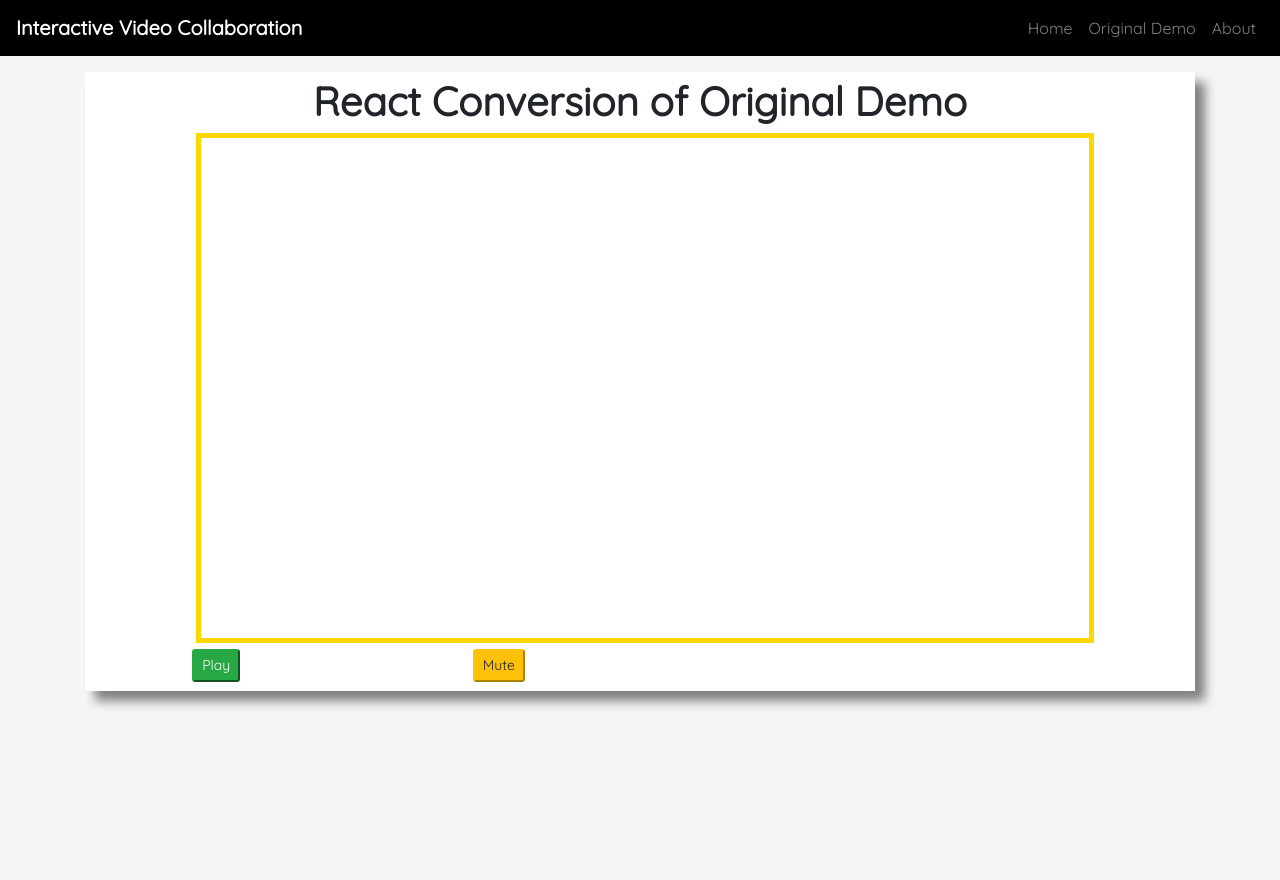
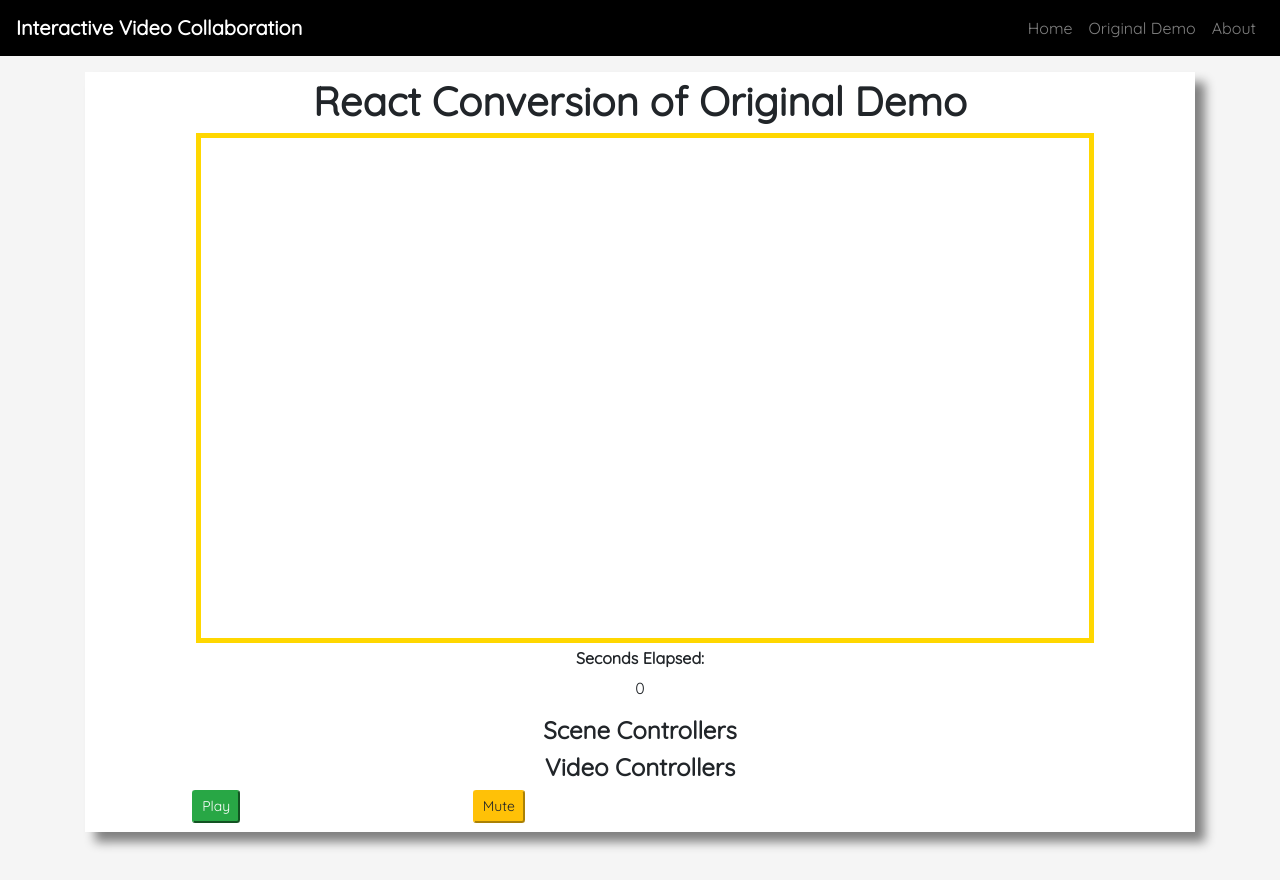
Before and after one commit to nick-ramsay/InteractiveVideoCollaborationReact, a React (Create React App) app: page /original-demo in a window 1280 px wide. Before the commit the page ends 800 px from the top, so only its background shows below. Built offline with nearby package versions, Linux system fonts and the light colour scheme.

Commit message:
Video controllers now work, video div hidden

```diff
--- a/src/pages/OriginalDemo/OriginalDemo.js
+++ b/src/pages/OriginalDemo/OriginalDemo.js
@@ -8,6 +8,13 @@ import "./style.css";
 var parentStyle = {
     margin: "0 auto",
     width: "888px"
+}
+
+var scenes = {
+    scene1: 5,
+    scene2: 10,
+    scene3: 15,
+    scene4: 20
 }
 
 var v;
@@ -24,7 +31,8 @@ class OriginalDemo extends Component {
 
     state = {
         videoPlaying: false,
-        videoMuted: false
+        videoMuted: false,
+        currentVideoTime: 0.00
     }
 
     componentDidMount() {
@@ -38,31 +46,69 @@ class OriginalDemo extends Component {
 
     refreshCanvasVideo = () => setInterval(() => {
         this.renderVideo();
+        this.currentVideoTime();
     }, 20);
+
+    currentVideoTime = () => {
+        this.setState({ currentVideoTime: v.currentTime })
+    }
 
     playVideo = event => {
         event.preventDefault();
 
-        this.setState({ videoPlaying: true });
+        this.setState({
+            videoPlaying: true
+        }, () => {
+            this.handleVideoControls()
+        });
+
     }
 
     pauseVideo = event => {
         event.preventDefault();
 
-        this.setState({ videoPlaying: false }).then(this.renderVideo);
+        this.setState({
+            videoPlaying: false
+        }, () => {
+            this.handleVideoControls()
+        })
+
     }
 
     muteVideo = event => {
         event.preventDefault();
 
-        this.setState({ videoMuted: true });
+        this.setState({
+            videoMuted: true
+        }, () => {
+            this.handleVideoControls()
+        })
     }
 
 
     unmuteVideo = event => {
         event.preventDefault();
 
-        this.setState({ videoMuted: false });
+        this.setState({
+            videoMuted: false
+        }, () => {
+            this.handleVideoControls()
+        })
+    }
+
+    handleVideoControls = () => {
+        if (this.state.videoPlaying) {
+            v.play();
+        }
+        if (!this.state.videoPlaying) {
+            v.pause();
+        }
+        if (this.state.videoMuted) {
+            v.muted = true;
+        }
+        if (!this.state.videoMuted) {
+            v.muted = false;
+        }
     }
 
     render() {
@@ -83,7 +129,21 @@ class OriginalDemo extends Component {
                             </div>
                         </div>
                         <div className="row">
-                            <div className="col-md-3 mb-1">
+                            <div className="col-md-12 text-center">
+                                <h6><strong>Seconds Elapsed:</strong></h6>
+                                <p>{this.state.currentVideoTime}</p>
+                            </div>
+                        </div>
+                        <div className="row">
+                            <div className="col-md-12 text-center">
+                                <h4><strong>Scene Controllers</strong></h4>
+                            </div>
+                        </div>
+                        <div className="row">
+                            <div className="col-md-12">
+                                <h4><strong>Video Controllers</strong></h4>
+                            </div>
+                            <div className="col-md-3 mb-1 text-center">
                                 {!this.state.videoPlaying &&
                                     <button className="btn-sm btn-success" name="playBtn" onClick={this.playVideo}>Play</button>
                                 }
```
